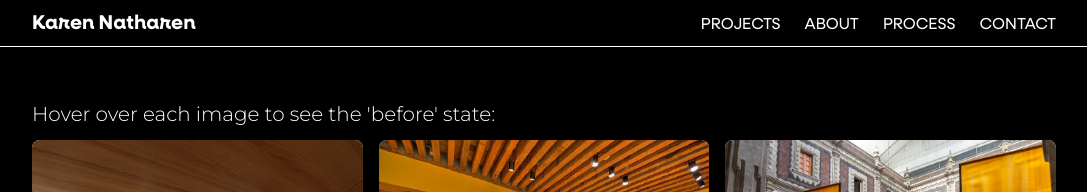
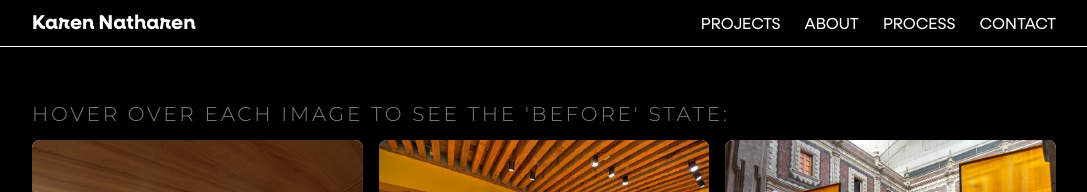
Before and after one commit to ConjecturesandRefutations/Karen-Website, a React (Vite) app: page /process in a window 1280 px wide. Shown: the top 192 px of the page, without its empty margins (96-1183 px from the left). Built offline with nearby package versions, Linux system fonts and the light colour scheme; a web font is replaced by a local one.

Commit message:
font title change

```diff
--- a/src/styles/Process.css
+++ b/src/styles/Process.css
@@ -86,6 +86,9 @@
     font-weight: 300;
     margin-top: 0;
     font-size: 20px;
+    color: rgb(125, 125, 125) !important;
+        text-transform: uppercase;
+        letter-spacing: 2.8px
 }
 
 @media (max-width: 768px) {
```
